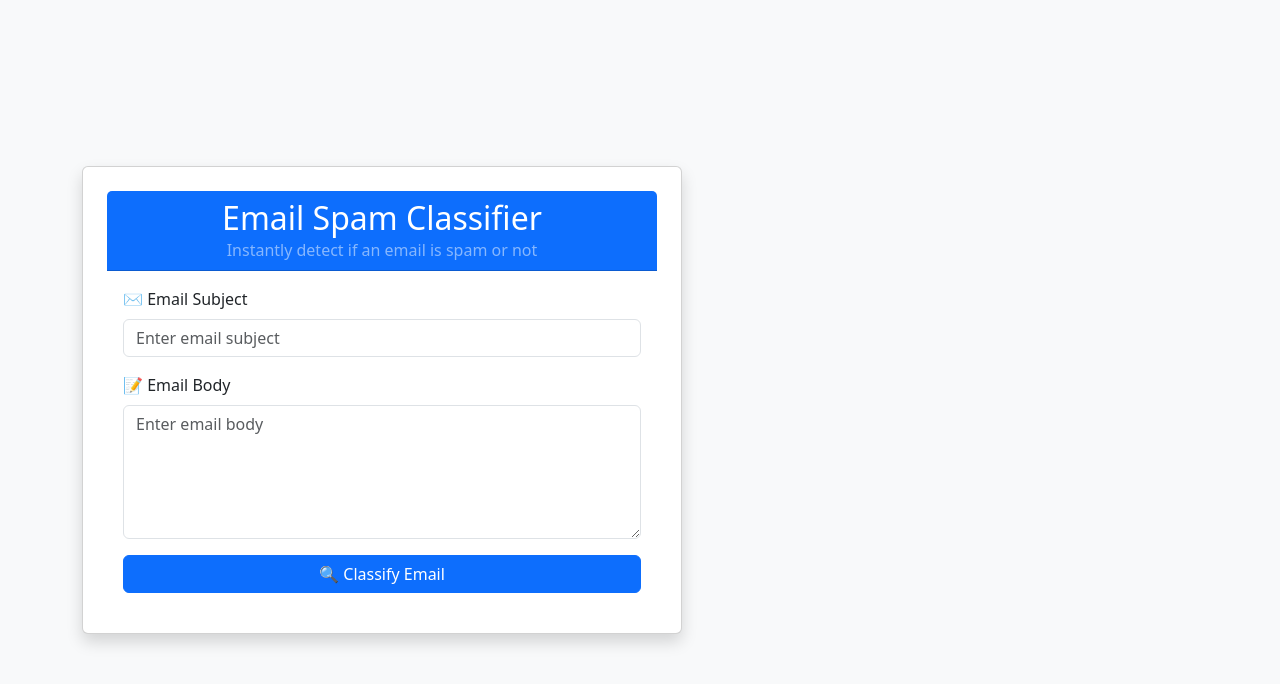
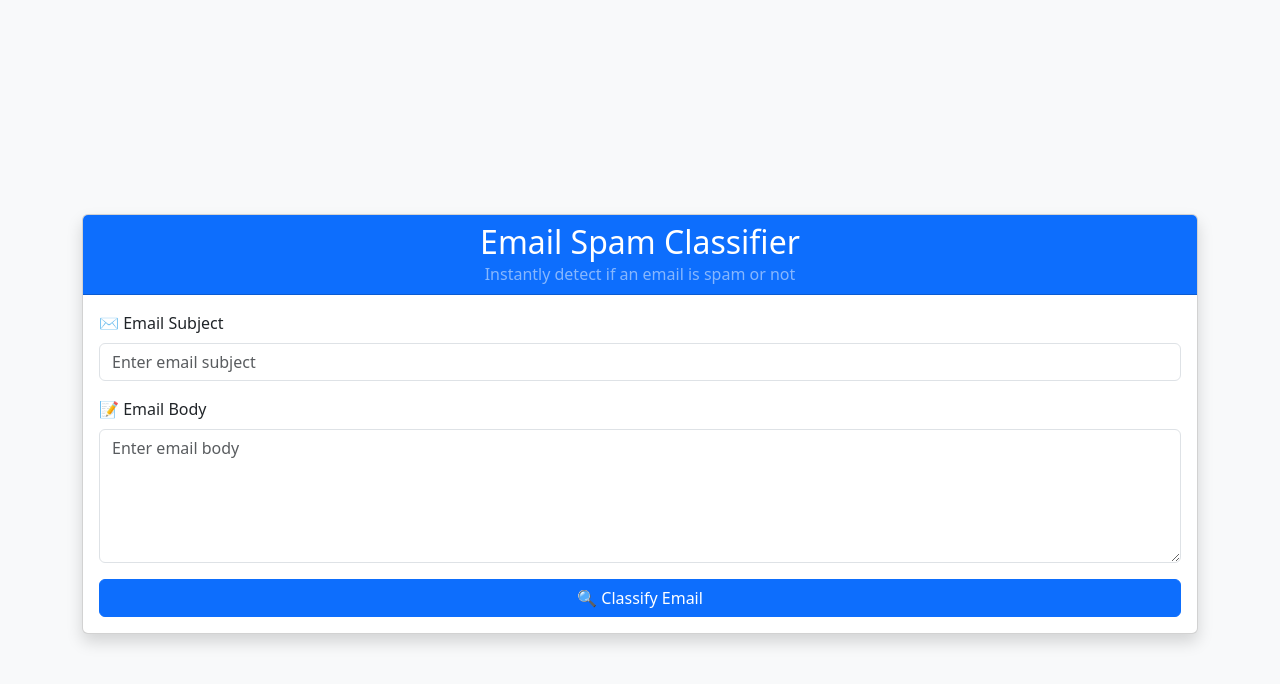
Before and after one commit to jessie726/Phishing-Email-Detector, a Flask app: page / in a window 1280 px wide. Shown: the top 684 px of the page. Run offline with Flask 3, Linux system fonts and the light colour scheme; parts of the project's set-up code (start-up, migrations or seed data) failed here and were passed over.

Commit message:
Update index.html

```diff
--- a/templates/index.html
+++ b/templates/index.html
@@ -8,8 +8,8 @@
     <link href="https://cdn.jsdelivr.net/npm/bootstrap@5.3.0/dist/css/bootstrap.min.css" rel="stylesheet">
 </head>
 <body class="bg-light d-flex justify-content-center align-items-center" style="min-height: 100vh;">
-    <div class="container">
-        <div class="card shadow p-4" style="max-width: 600px; width: 100%;">
+    <div class="container mt-5">
+        <div class="card shadow">
             <div class="card-header text-center bg-primary text-white">
                 <h2 class="mb-0"><i class="bi bi-envelope-fill"></i> Email Spam Classifier</h2>
                 <p class="text-white-50 mb-0">Instantly detect if an email is spam or not</p>
```
